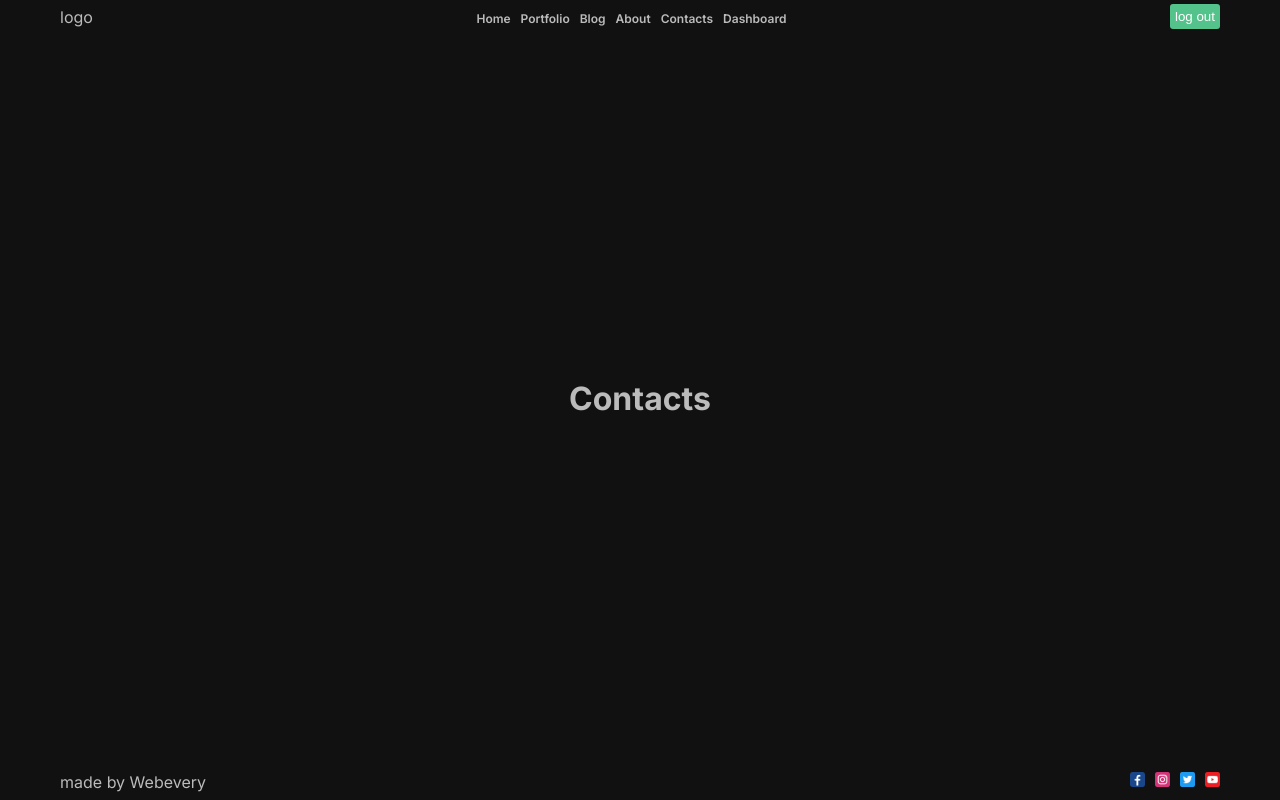
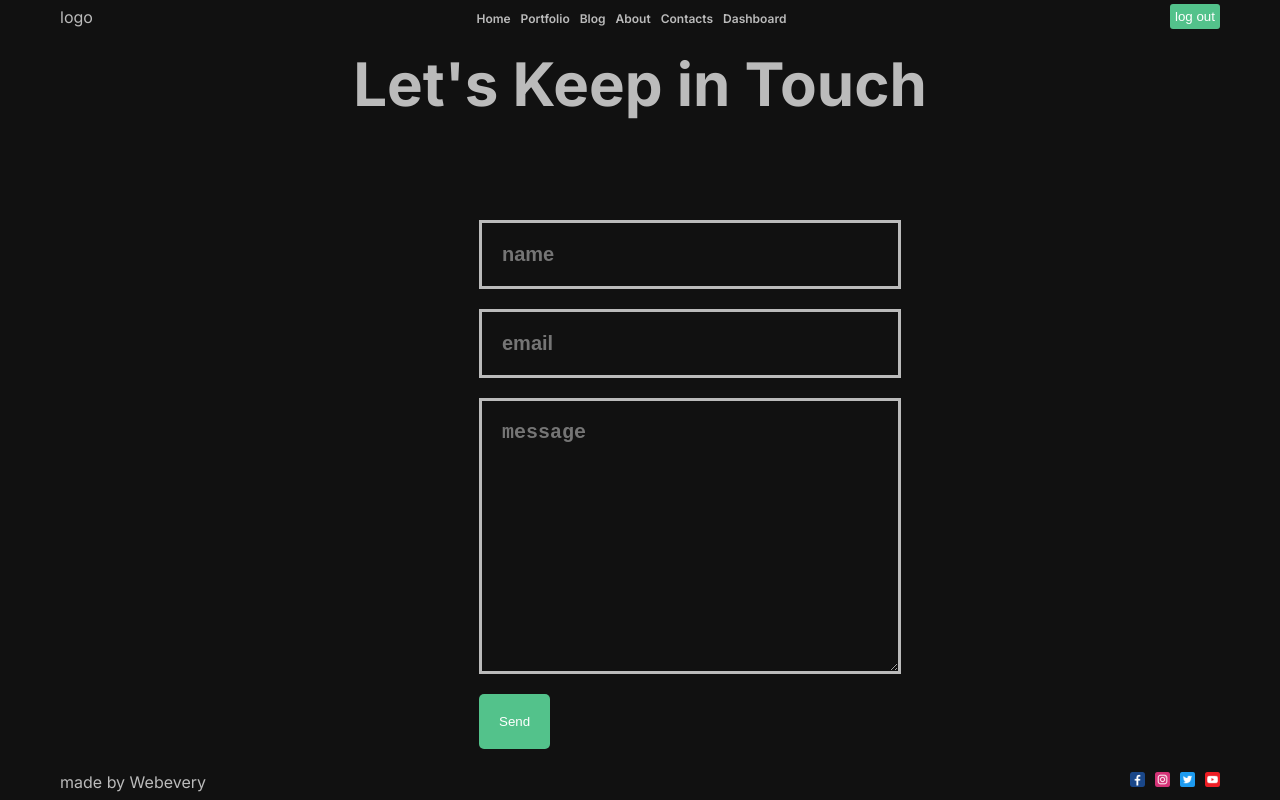
Before and after one commit to NatalaBoiko/mynext-lama-dev, a Next.js app: page /contacts in a window 1280 px wide. Built offline with nearby package versions, Linux system fonts and the light colour scheme.

Commit message:
contacts page

```diff
--- a/src/app/contacts/page.jsx
+++ b/src/app/contacts/page.jsx
@@ -1,8 +1,38 @@
+import Button from "@/components/button/button";
+import Image from "next/image";
 import React from "react";
 import styles from "./page.module.css";
+// import contactImg from "public/contact.png";
 
 const Contacts = () => {
-  return <h1 className={styles.main}>Contacts</h1>;
+  return (
+    <>
+      <h1 className={styles.title}>Let's Keep in Touch</h1>
+      <div className={styles.content}>
+        <div className={styles.imgContainer}>
+          <Image
+            src="/contact.png"
+            alt="contacts image"
+            fill={true}
+            // width={500}
+            // height={500}
+            className={styles.image}
+          />
+        </div>
+        <form className={styles.form}>
+          <input type="text" placeholder="name" className={styles.input} />
+          <input type="text" placeholder="email" className={styles.input} />
+          <textarea
+            className={styles.textArea}
+            placeholder="message"
+            cols="30"
+            rows="10"
+          ></textarea>
+          <Button href="#" title="Send" />
+        </form>
+      </div>
+    </>
+  );
 };
 
 export default Contacts;
--- a/src/app/contacts/page.module.css
+++ b/src/app/contacts/page.module.css
@@ -0,0 +1,53 @@
+.title {
+  font-size: 60px;
+  margin-bottom: 100px;
+  text-align: center;
+}
+
+.content {
+  display: flex;
+  align-items: center;
+  gap: 100px;
+  flex-wrap: wrap;
+  justify-content: center;
+}
+
+.imgContainer {
+  flex: 1;
+  height: 500px;
+  width: 100%;
+  position: relative;
+}
+
+.image {
+  object-fit: contain;
+  animation: move 3s infinite ease alternate;
+}
+
+@keyframes move {
+  from {
+    transform: translateY(-15px);
+  }
+  to {
+    transform: translateY(0px) scale(1.03);
+  }
+}
+
+.form {
+  flex: 1;
+  display: flex;
+  flex-direction: column;
+  gap: 20px;
+}
+
+.input,
+.textArea {
+  padding: 20px;
+  background-color: transparent;
+  border: none;
+  outline: none;
+  color: #bbb;
+  border: 3px solid #bbb;
+  font-size: 20px;
+  font-weight: bold;
+}
--- a/src/app/globals.css
+++ b/src/app/globals.css
@@ -2,6 +2,7 @@
   box-sizing: border-box;
   padding: 0;
   margin: 0;
+  transition-duration: 1s;
 }
 
 body {
@@ -13,6 +14,7 @@
   min-height: 100vh;
   background-color: #111;
   color: #bbb;
+  scroll-behavior: smooth;
 }
 
 .main {
```
Also changed, not shown: src/app/page.module.css (+10 -0 lines).
